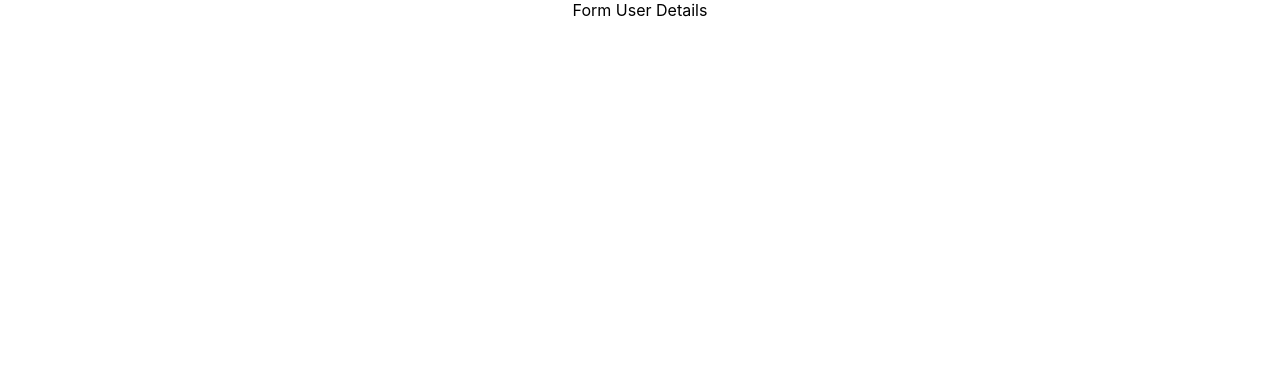
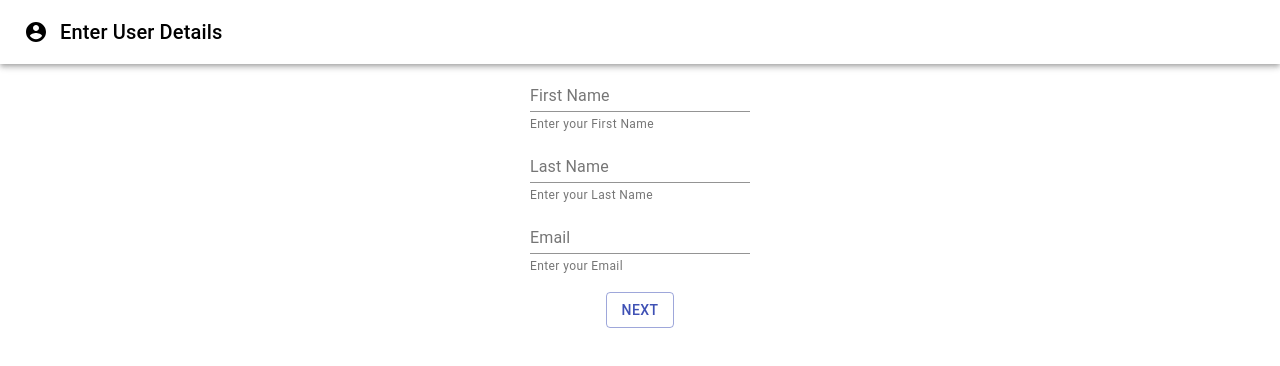
Before and after one commit to ZamurVedovatto/react-step-form, a React (Create React App) app: page / in a window 1280 px wide. Shown: the top 366 px of the page. Built offline with nearby package versions, Linux system fonts and the light colour scheme.

Commit message:
formUserDetail form

```diff
--- a/package.json
+++ b/package.json
@@ -3,6 +3,8 @@
   "version": "0.1.0",
   "private": true,
   "dependencies": {
+    "@material-ui/core": "^4.9.14",
+    "@material-ui/icons": "^4.9.1",
     "@testing-library/jest-dom": "^4.2.4",
     "@testing-library/react": "^9.5.0",
     "@testing-library/user-event": "^7.2.1",
--- a/src/components/Confirm.js
+++ b/src/components/Confirm.js
@@ -1,6 +1,6 @@
 import React, { Component } from 'react'
 
-export class Confirm extends Component {
+class Confirm extends Component {
 
   render() {
     return (
--- a/src/components/FormPersonalDetails.js
+++ b/src/components/FormPersonalDetails.js
@@ -1,6 +1,6 @@
 import React, { Component } from 'react'
 
-export class FormPersonalDetails extends Component {
+class FormPersonalDetails extends Component {
 
   render() {
     return (
--- a/src/components/FormUserDetails.js
+++ b/src/components/FormUserDetails.js
@@ -1,12 +1,67 @@
-import React, { Component } from 'react'
+import React, { Component, Fragment } from 'react'
+import AppBar from '@material-ui/core/AppBar'
+import TextField from '@material-ui/core/TextField'
+import Button from '@material-ui/core/Button'
+import { IconButton, Typography, Toolbar } from '@material-ui/core'
+import AccountCircleIcon from '@material-ui/icons/AccountCircle';
 
-export class FormUserDetails extends Component {
+class FormUserDetails extends Component {
+  continue = e => {
+    e.preventDefault()
+    this.props.nextStep()
+  }
 
   render() {
+    const { values } = this.props
+    const { handleChange } = this.props
     return (
-      <div>Form User Details</div>
+      <Fragment >
+        <AppBar position="static" color="transparent">
+          <Toolbar>
+            <IconButton edge="start" color="inherit" aria-label="menu">
+              <AccountCircleIcon />
+            </IconButton>
+            <Typography variant="h6">
+              Enter User Details
+            </Typography>
+          </Toolbar>
+        </AppBar>
+        <TextField
+          helperText="Enter your First Name"
+          label="First Name"
+          onChange={handleChange('firstName')}
+          defaultValue={values.firstName}
+        />
+        <br/>
+        <TextField
+          helperText="Enter your Last Name"
+          label="Last Name"
+          onChange={handleChange('lastName')}
+          defaultValue={values.lastName}
+        />
+        <br/>
+        <TextField
+          helperText="Enter your Email"
+          label="Email"
+          onChange={handleChange('email')}
+          defaultValue={values.email}
+        />
+        <br/>
+        <Button
+          color="primary"
+          variant="outlined"
+          style={styles.button}
+          onClick={this.continue}
+        >Next</Button>
+      </Fragment>
     )
   }
 }
 
+const styles = {
+  button: {
+    margin: 15
+  }
+}
+
 export default FormUserDetails
```
Also changed, not shown: src/components/UserForm.js (+4 -4 lines), 2 other files (tests, documents, lock files or other folders).
